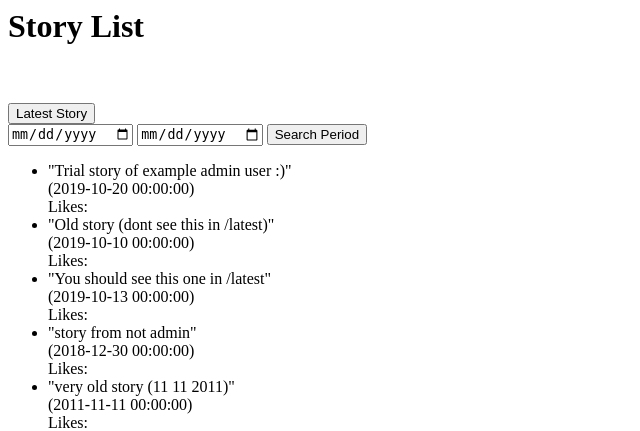
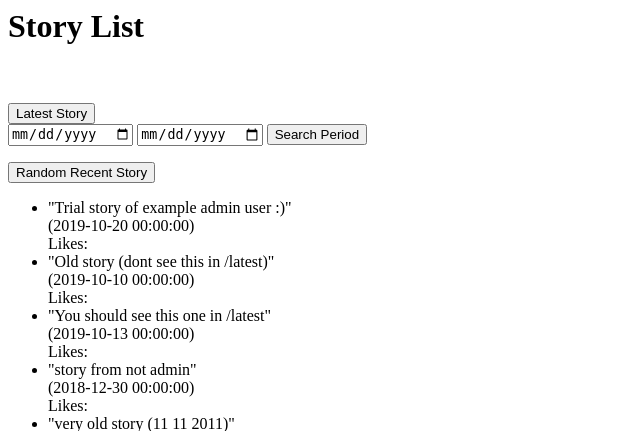
Before and after one commit to GPurgatorio/dice-with-rolls, a Flask app: page /stories in a window 1280 px wide. Shown: the top 431 px of the page, without its empty margins (0-640 px from the left). Run offline with Flask 2, Linux system fonts and the light colour scheme; data comes from the database, SQL or seed files in the repository; data that the repository does not hold is empty; parts of the project's set-up code (start-up, migrations or seed data) failed here and were passed over.

Commit message:
get a random recent story

```diff
--- a/monolith/templates/stories.html
+++ b/monolith/templates/stories.html
@@ -14,6 +14,7 @@
         <input type="date" name="end" id="end">
         <button type="button" onclick="window.location='{{ range_url }}?begin=' + begin.value + '&end=' + end.value">Search Period</button>
     </form>
+    <button type="button" onclick="window.location='{{ random_recent_url }}'">Random Recent Story </button>
 
     <ul>
       {% for story in stories %}
--- a/monolith/urls.py
+++ b/monolith/urls.py
@@ -12,3 +12,4 @@
 REACTION_URL = HOME_URL + "stories/reaction"
 LATEST_URL = HOME_URL + "stories/latest"
 RANGE_URL = HOME_URL + "stories/range"
+RANDOM_URL = HOME_URL + "stories/random"
--- a/monolith/views/stories.py
+++ b/monolith/views/stories.py
@@ -1,4 +1,4 @@
-
+from random import randint
 import datetime
 import string
 from flask import Blueprint, redirect, render_template, request, abort, session, make_response, url_for
@@ -8,7 +8,7 @@
 
 from monolith.database import db, Story, Reaction, ReactionCatalogue, Counter
 from monolith.forms import StoryForm
-from monolith.urls import SUBMIT_URL, REACTION_URL, LATEST_URL, RANGE_URL
+from monolith.urls import SUBMIT_URL, REACTION_URL, LATEST_URL, RANGE_URL, SETTINGS_URL, RANDOM_URL
 
 
 stories = Blueprint('stories', __name__)
@@ -34,7 +34,7 @@
 
     context_vars = {"message": message, "stories": allstories,
                     "reaction_url": REACTION_URL, "latest_url": LATEST_URL,
-                    "range_url": RANGE_URL}
+                    "range_url": RANGE_URL, "random_recent_url": RANDOM_URL}
 
     return render_template("stories.html", **context_vars)
 
@@ -213,3 +213,17 @@
     return make_response(
         render_template("write_story.html", submit_url=submit_url, form=form,
                         words=figures, message=message), status)
+
+
+@stories.route('/stories/random', methods=['GET'])
+def _random_story():
+    # get all the stories written in the last three days
+    begin = (datetime.datetime.now() - datetime.timedelta(3)).date()
+    recent_stories = db.session.query(Story).filter(Story.date >= begin).all()
+    # pick a random story from them
+    if len(recent_stories)==0:
+        context_vars = {"settings_url":SETTINGS_URL}
+        return render_template("no_recent_stories.html", **context_vars)
+    else:
+        pos = randint(0, len(recent_stories)-1)
+        return _open_story(recent_stories[pos].id)
```
Also changed, not shown: monolith/templates/no_recent_stories.html (added, +14 -0 lines).
